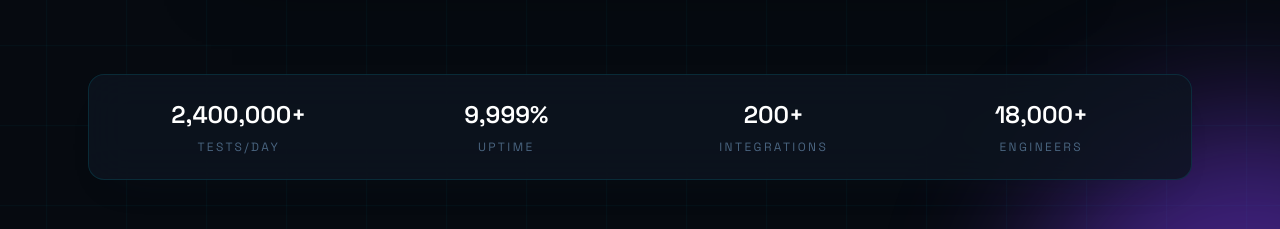
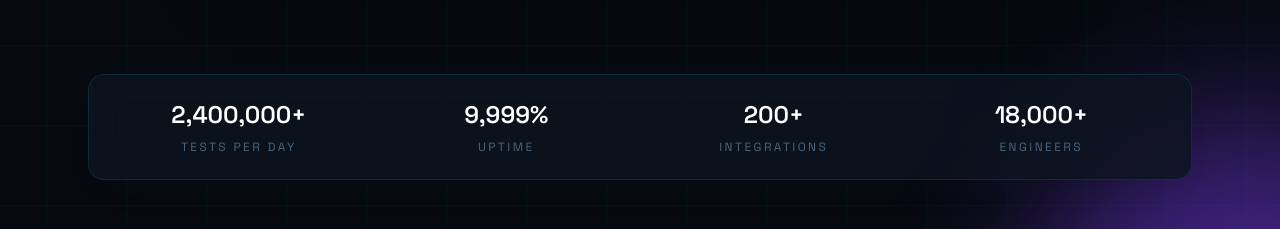
Before and after one commit to ikekra/Automation-Framework, a Next.js app in the folder landing/: page / in a window 1280 px wide. Shown: the part 1200-1429 px from the top of the page. Built offline with nearby package versions, Linux system fonts and the light colour scheme; no server answers.

Commit message:
Adjust stats label wording

```diff
--- a/landing/src/app/page.tsx
+++ b/landing/src/app/page.tsx
@@ -13,7 +13,7 @@ const navLinks = [
 ];
 
 const stats = [
-  { label: "tests/day", value: 2400000, suffix: "+" },
+  { label: "tests per day", value: 2400000, suffix: "+" },
   { label: "uptime", value: 9999, suffix: "%" },
   { label: "integrations", value: 200, suffix: "+" },
   { label: "engineers", value: 18000, suffix: "+" }
```
